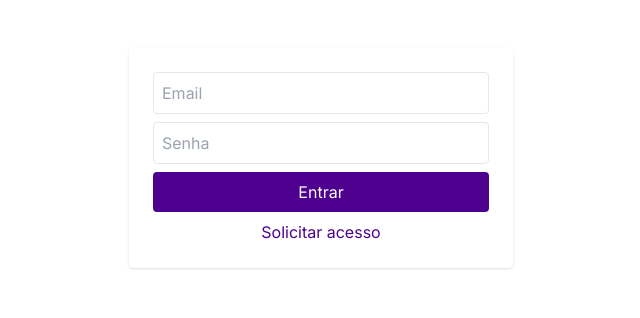
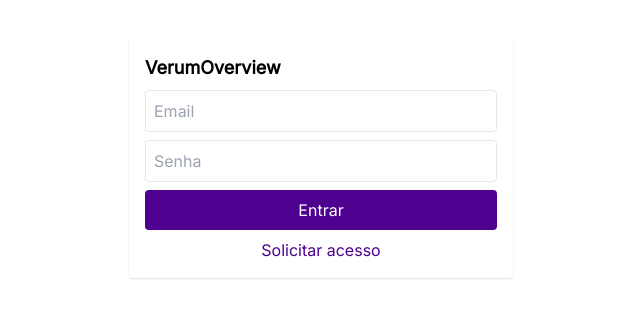
Before and after one commit to alissonccosta/v0projects, a React (Vite) app in the folder verumoverview/frontend/: page /login in a window 1280 px wide. Shown: the part 242-560 px from the top of the page, without its empty margins (319-959 px from the left). Built offline with nearby package versions, Linux system fonts and the light colour scheme; no server answers.

Commit message:
Corrige registros do Chart.js e aplica novo layout de login

```diff
--- /dev/null
+++ b/verumoverview/frontend/src/chartSetup.ts
@@ -0,0 +1,24 @@
+import {
+  Chart as ChartJS,
+  CategoryScale,
+  LinearScale,
+  BarElement,
+  ArcElement,
+  PointElement,
+  LineElement,
+  RadialLinearScale,
+  Tooltip,
+  Legend
+} from 'chart.js';
+
+ChartJS.register(
+  CategoryScale,
+  LinearScale,
+  BarElement,
+  ArcElement,
+  PointElement,
+  LineElement,
+  RadialLinearScale,
+  Tooltip,
+  Legend
+);
--- a/verumoverview/frontend/src/components/charts/BarChart.tsx
+++ b/verumoverview/frontend/src/components/charts/BarChart.tsx
@@ -1,5 +1,4 @@
 import { Bar } from 'react-chartjs-2';
-import { Chart as ChartJS } from 'chart.js/auto';
 
 const palette = [
   '#4E008E',
--- a/verumoverview/frontend/src/components/charts/PieChart.tsx
+++ b/verumoverview/frontend/src/components/charts/PieChart.tsx
@@ -1,5 +1,4 @@
 import { Pie } from 'react-chartjs-2';
-import { Chart as ChartJS } from 'chart.js/auto';
 
 const palette = [
   '#4E008E',
--- a/verumoverview/frontend/src/components/charts/RadarChart.tsx
+++ b/verumoverview/frontend/src/components/charts/RadarChart.tsx
@@ -1,5 +1,4 @@
 import { Radar } from 'react-chartjs-2';
-import { Chart as ChartJS } from 'chart.js/auto';
 
 interface Props {
   labels: string[];
--- a/verumoverview/frontend/src/main.tsx
+++ b/verumoverview/frontend/src/main.tsx
@@ -1,5 +1,6 @@
 import React from 'react';
 import ReactDOM from 'react-dom/client';
+import './chartSetup';
 import { BrowserRouter } from 'react-router-dom';
 import App from './App';
 import { AuthProvider } from './contexts/AuthContext';
--- a/verumoverview/frontend/src/pages/Login.tsx
+++ b/verumoverview/frontend/src/pages/Login.tsx
@@ -4,6 +4,7 @@ import { AuthContext } from '../contexts/AuthContext';
 import { logAction } from '../services/logger';
 import Input from '../components/ui/Input';
 import Button from '../components/ui/Button';
+import Card from '../components/ui/Card';
 
 export default function Login() {
   const navigate = useNavigate();
@@ -30,8 +31,10 @@ export default function Login() {
   };
 
   return (
-    <div className="flex items-center justify-center min-h-screen bg-primary dark:bg-dark-background">
-      <form onSubmit={handleSubmit} className="bg-white dark:bg-dark-background p-6 rounded shadow space-y-2 w-full max-w-sm">
+    <div className="flex items-center justify-center min-h-screen bg-primary dark:bg-dark-background p-4">
+      <div className="w-full max-w-sm">
+        <Card title="VerumOverview">
+          <form onSubmit={handleSubmit} className="space-y-2">
             <Input
               type="email"
               placeholder="Email"
@@ -62,6 +65,8 @@ export default function Login() {
               </Link>
             </p>
           </form>
+        </Card>
+      </div>
     </div>
   );
 }
```
Lines whose indentation alone changed are shown as unchanged.
